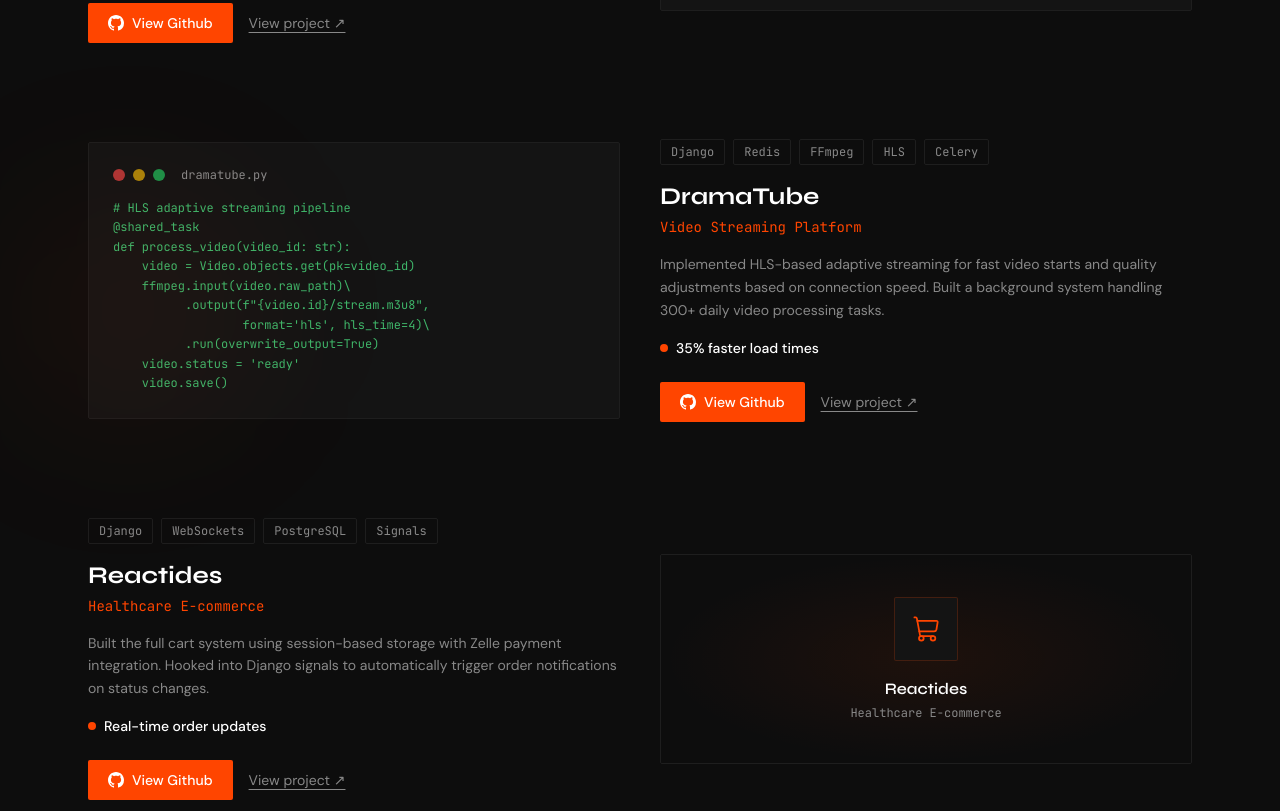
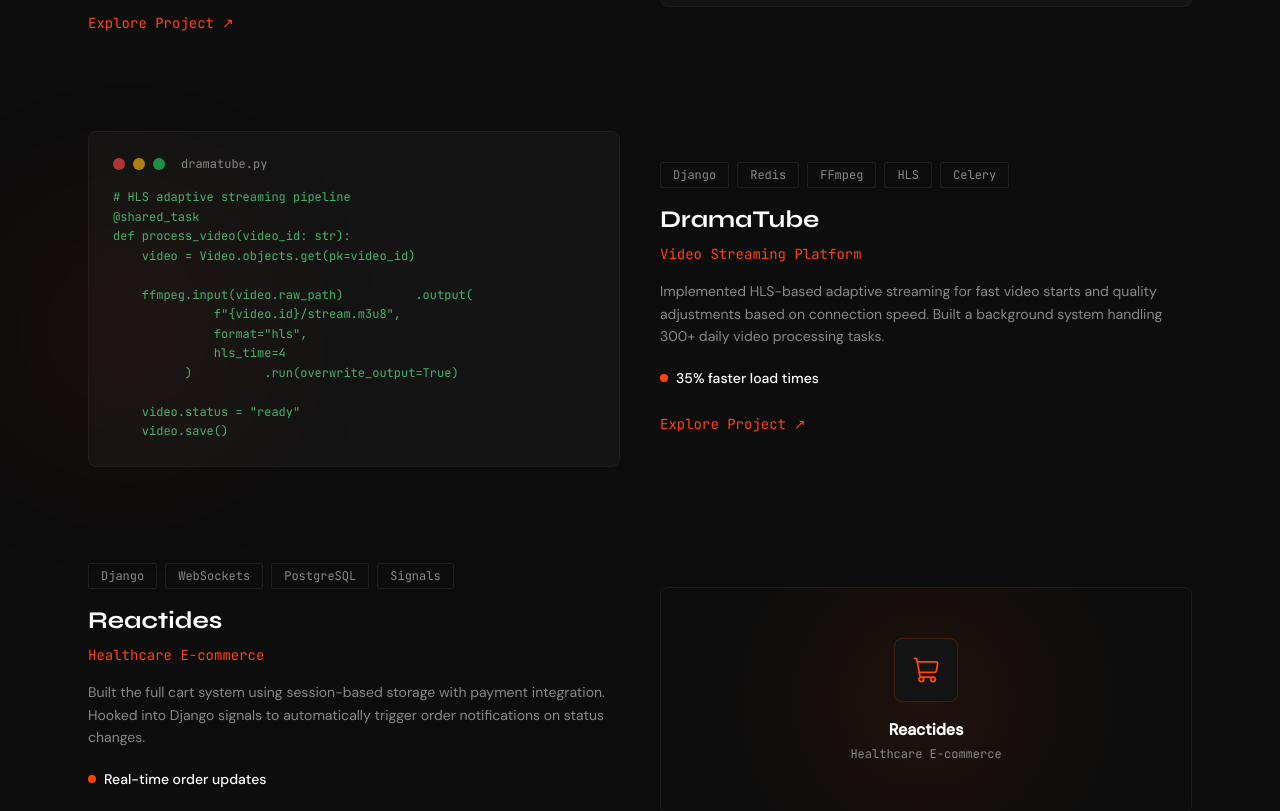
Before and after one commit to Morshed07/Portfolio, a Next.js app: page / in a window 1280 px wide. Shown: the part 3777-4588 px from the top of the page. Built offline with nearby package versions, Linux system fonts and the light colour scheme.

Commit message:
update livelink in project section

```diff
--- a/components/Projects.tsx
+++ b/components/Projects.tsx
@@ -1,4 +1,5 @@
 "use client";
+
 import { ShoppingCart } from "lucide-react";
 
 interface Project {
@@ -6,7 +7,6 @@ interface Project {
   subtitle: string;
   tags: string[];
   description: string;
-  githubUrl?: string;
   liveUrl?: string;
   highlight: string;
   isCode?: boolean;
@@ -20,8 +20,7 @@ const projects: Project[] = [
     tags: ["Django", "Redis", "Celery", "RevenueCat"],
     description:
       "Architected an AI-driven watch verification tool maintaining stability under 500+ concurrent users with 99.9% API uptime. Decoupled AI analysis from the request cycle for instant responses.",
-    githubUrl: "#",
-    liveUrl: "#",
+    liveUrl: "https://play.google.com/store/apps/details?id=com.chronoverify.app&pcampaignid=web_share",
     highlight: "10,000+ monthly checks",
     isCode: true,
     codeSnippet: `# Celery task — async AI inference
@@ -38,7 +37,6 @@ def verify_watch(self, image_id: str):
     tags: ["Django", "Redis", "FFmpeg", "HLS", "Celery"],
     description:
       "Implemented HLS-based adaptive streaming for fast video starts and quality adjustments based on connection speed. Built a background system handling 300+ daily video processing tasks.",
-    githubUrl: "#",
     liveUrl: "#",
     highlight: "35% faster load times",
     isCode: true,
@@ -46,11 +44,16 @@ def verify_watch(self, image_id: str):
 @shared_task
 def process_video(video_id: str):
     video = Video.objects.get(pk=video_id)
-    ffmpeg.input(video.raw_path)\\
-          .output(f"{video.id}/stream.m3u8",
-                  format='hls', hls_time=4)\\
+
+    ffmpeg.input(video.raw_path)\
+          .output(
+              f"{video.id}/stream.m3u8",
+              format="hls",
+              hls_time=4
+          )\
           .run(overwrite_output=True)
-    video.status = 'ready'
+
+    video.status = "ready"
     video.save()`,
   },
   {
@@ -58,126 +61,129 @@ def process_video(video_id: str):
     subtitle: "Healthcare E-commerce",
     tags: ["Django", "WebSockets", "PostgreSQL", "Signals"],
     description:
-      "Built the full cart system using session-based storage with Zelle payment integration. Hooked into Django signals to automatically trigger order notifications on status changes.",
-    githubUrl: "#",
-    liveUrl: "#",
+      "Built the full cart system using session-based storage with payment integration. Hooked into Django signals to automatically trigger order notifications on status changes.",
+    liveUrl: "https://reactides.com",
     highlight: "Real-time order updates",
-    isCode: false,
   },
 ];
 
 export default function Projects() {
   return (
     <section id="projects" className="py-28 relative">
-      {/* BG accent */}
+      {/* Background Accent */}
       <div className="absolute left-0 top-1/2 w-64 h-64 bg-accent/5 rounded-full blur-[80px] pointer-events-none" />
 
       <div className="max-w-6xl mx-auto px-6">
-        {/* Section header */}
+        {/* Header */}
         <div className="text-center mb-16">
           <div className="flex items-center justify-center gap-3 mb-4">
-            <span className="inline-block w-8 h-0.5 bg-accent" />
+            <span className="w-8 h-px bg-accent" />
             <span className="text-accent font-mono text-sm tracking-widest uppercase">
               Work
             </span>
-            <span className="inline-block w-8 h-0.5 bg-accent" />
+            <span className="w-8 h-px bg-accent" />
           </div>
+
           <h2 className="font-display font-bold text-4xl md:text-5xl text-white">
-            Projects
+            Featured Projects
           </h2>
+
           <div className="w-1 h-8 bg-accent mx-auto mt-4" />
         </div>
 
-        {/* Project cards */}
+        {/* Projects */}
         <div className="space-y-24">
-          {projects.map((project, i) => (
+          {projects.map((project, i) => {
+            const card = (
               <div
-              key={i}
-              className={`grid md:grid-cols-2 gap-10 items-center ${
+                className={`grid md:grid-cols-2 gap-10 items-center group ${
                   i % 2 === 1 ? "md:[direction:rtl]" : ""
                 }`}
               >
-              {/* Text side */}
+                {/* Left */}
                 <div className={i % 2 === 1 ? "[direction:ltr]" : ""}>
                   <div className="flex flex-wrap gap-2 mb-4">
                     {project.tags.map((tag) => (
                       <span
                         key={tag}
-                      className="text-xs font-mono text-muted border border-dark-border px-2.5 py-1 rounded-sm"
+                        className="text-xs font-mono text-muted border border-dark-border px-3 py-1 rounded-sm"
                       >
                         {tag}
                       </span>
                     ))}
                   </div>
 
-                <h3 className="font-display font-bold text-2xl text-white mb-1">
+                  <h3 className="font-display font-bold text-2xl text-white mb-2">
                     {project.name}
                   </h3>
+
                   <p className="text-accent font-mono text-sm mb-4">
                     {project.subtitle}
                   </p>
-                <p className="text-muted font-body text-sm leading-relaxed mb-4">
+
+                  <p className="text-muted text-sm leading-relaxed mb-5">
                     {project.description}
                   </p>
 
                   <div className="flex items-center gap-2 mb-6">
-                  <span className="inline-block w-2 h-2 bg-accent rounded-full" />
+                    <span className="w-2 h-2 bg-accent rounded-full" />
                     <span className="text-white text-sm font-medium">
                       {project.highlight}
                     </span>
                   </div>
 
-                <div className="flex gap-4">
-                  {project.githubUrl && (
-                    <a
-                      href={project.githubUrl}
-                      className="inline-flex items-center gap-2 bg-accent hover:bg-accent-hover text-white text-sm font-medium px-5 py-2.5 rounded-sm transition-colors duration-200"
-                    >
-                      <svg className="w-4 h-4" fill="currentColor" viewBox="0 0 24 24">
-                        <path d="M12 0C5.37 0 0 5.37 0 12c0 5.31 3.435 9.795 8.205 11.385.6.105.825-.255.825-.57 0-.285-.015-1.23-.015-2.235-3.015.555-3.795-.735-4.035-1.41-.135-.345-.72-1.41-1.23-1.695-.42-.225-1.02-.78-.015-.795.945-.015 1.62.87 1.845 1.23 1.08 1.815 2.805 1.305 3.495.99.105-.78.42-1.305.765-1.605-2.67-.3-5.46-1.335-5.46-5.925 0-1.305.465-2.385 1.23-3.225-.12-.3-.54-1.53.12-3.18 0 0 1.005-.315 3.3 1.23.96-.27 1.98-.405 3-.405s2.04.135 3 .405c2.295-1.56 3.3-1.23 3.3-1.23.66 1.65.24 2.88.12 3.18.765.84 1.23 1.905 1.23 3.225 0 4.605-2.805 5.625-5.475 5.925.435.375.81 1.095.81 2.22 0 1.605-.015 2.895-.015 3.3 0 .315.225.69.825.57A12.02 12.02 0 0 0 24 12c0-6.63-5.37-12-12-12z" />
-                      </svg>
-                      View Github
-                    </a>
-                  )}
-                  {project.liveUrl && (
-                    <a
-                      href={project.liveUrl}
-                      className="inline-flex items-center gap-1 text-sm text-muted hover:text-white transition-colors duration-200 underline underline-offset-4"
-                    >
-                      View project ↗
-                    </a>
-                  )}
+                  <div className="inline-flex items-center gap-2 text-accent font-mono text-sm">
+                    <span>Explore Project</span>
+                    <span className="transition-transform duration-300 group-hover:translate-x-1 group-hover:-translate-y-1">
+                      ↗
+                    </span>
                   </div>
                 </div>
 
-              {/* Visual side */}
+                {/* Right */}
                 <div className={i % 2 === 1 ? "[direction:ltr]" : ""}>
-                <div className="bg-dark-card border border-dark-border rounded-sm overflow-hidden hover:border-accent/30 transition-colors duration-300">
+                  <div className="bg-dark-card border border-dark-border rounded-lg overflow-hidden transition-all duration-300 group-hover:border-accent/40 group-hover:-translate-y-1">
                     {project.isCode && project.codeSnippet ? (
                       <div className="p-6">
-                      {/* Terminal bar */}
                         <div className="flex items-center gap-2 mb-4">
                           <span className="w-3 h-3 rounded-full bg-red-500/70" />
                           <span className="w-3 h-3 rounded-full bg-yellow-500/70" />
                           <span className="w-3 h-3 rounded-full bg-green-500/70" />
                           <span className="text-xs text-muted font-mono ml-2">
-                          {project.name.toLowerCase().replace(" ", "_")}.py
+                            {project.name.toLowerCase()}.py
                           </span>
                         </div>
-                      <pre className="font-mono text-xs text-green-400/80 leading-relaxed overflow-x-auto whitespace-pre-wrap">
+
+                        <pre className="font-mono text-xs text-green-400/80 leading-relaxed overflow-x-auto">
                           <code>{project.codeSnippet}</code>
                         </pre>
                       </div>
                     ) : (
-                    <div className="h-52 flex items-center justify-center bg-dark relative overflow-hidden">
-                      <div className="absolute inset-0" style={{ background: "radial-gradient(ellipse at 50% 50%, rgba(255,69,0,0.07), transparent 70%)" }} />
+                      <div className="h-56 flex items-center justify-center relative overflow-hidden bg-dark">
+                        <div
+                          className="absolute inset-0"
+                          style={{
+                            background:
+                              "radial-gradient(circle at center, rgba(255,69,0,0.08), transparent 70%)",
+                          }}
+                        />
+
                         <div className="relative z-10 flex flex-col items-center gap-4">
-                        <div className="w-16 h-16 rounded-sm bg-dark-card border border-accent/20 flex items-center justify-center">
-                          <ShoppingCart className="w-7 h-7 text-accent" strokeWidth={1.5} />
+                          <div className="w-16 h-16 rounded-lg bg-dark-card border border-accent/20 flex items-center justify-center">
+                            <ShoppingCart
+                              className="w-7 h-7 text-accent"
+                              strokeWidth={1.5}
+                            />
                           </div>
+
                           <div className="text-center">
-                          <p className="font-display font-semibold text-white">{project.name}</p>
-                          <p className="text-muted text-xs font-mono mt-1">{project.subtitle}</p>
+                            <p className="font-semibold text-white">
+                              {project.name}
+                            </p>
+
+                            <p className="text-muted text-xs font-mono mt-1">
+                              {project.subtitle}
+                            </p>
                           </div>
                         </div>
                       </div>
@@ -185,7 +191,22 @@ export default function Projects() {
                   </div>
                 </div>
               </div>
-          ))}
+            );
+
+            return project.liveUrl ? (
+              <a
+                key={project.name}
+                href={project.liveUrl}
+                target="_blank"
+                rel="noopener noreferrer"
+                className="block"
+              >
+                {card}
+              </a>
+            ) : (
+              <div key={project.name}>{card}</div>
+            );
+          })}
         </div>
       </div>
     </section>
```
Lines whose indentation alone changed are shown as unchanged.
